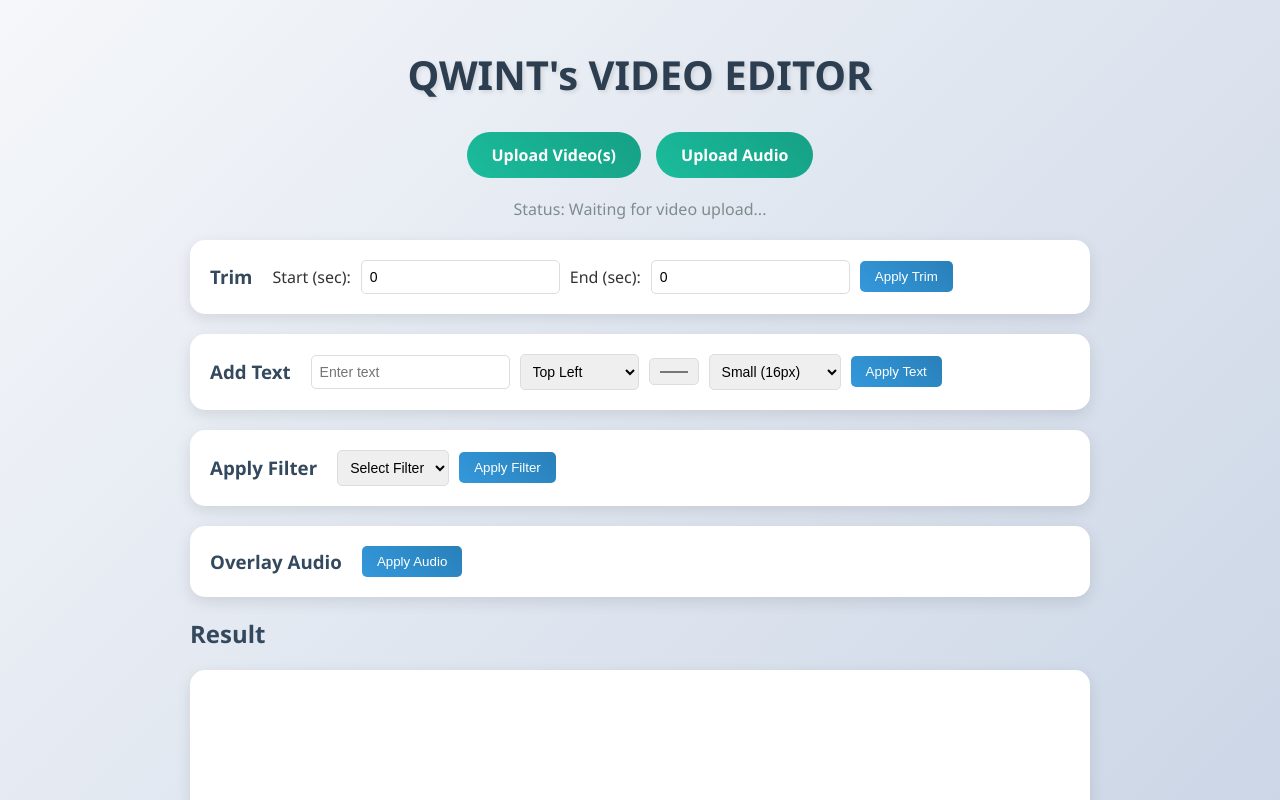
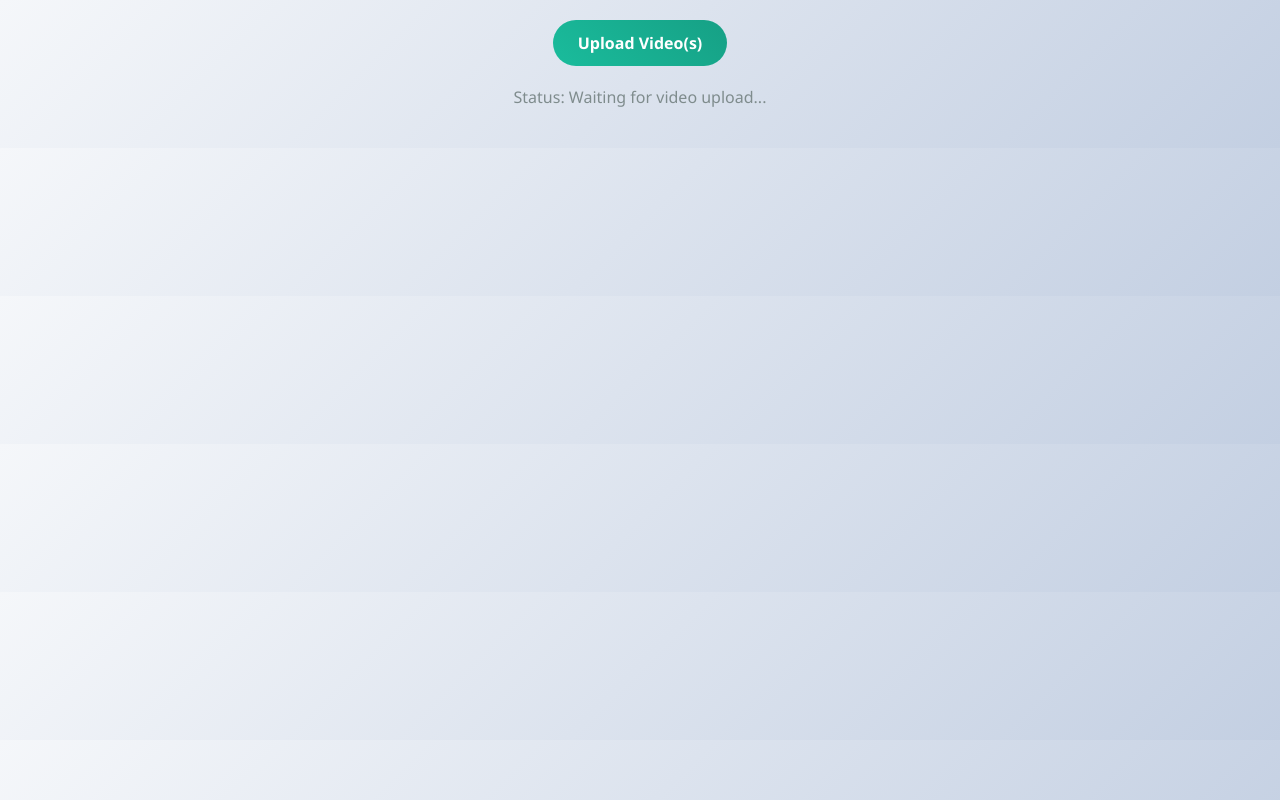
Before and after one commit to qwint2ez/web-video-editor, a website with bundled scripts: page src/ui/index.html in a window 1280 px wide. Shown: the top 800 px of the page. Built offline with nearby package versions, Linux system fonts and the light colour scheme.

Commit message:
better-ui

```diff
--- a/src/core/videoLoader.js
+++ b/src/core/videoLoader.js
@@ -22,6 +22,7 @@ export class VideoLoader extends VideoProcessor {
             this.endInput.max = this.videoElement.duration;
             this.endInput.value = this.videoElement.duration;
             this.startInput.value = '0';
+            this.showEditorInterface(); // Показываем интерфейс после загрузки
         };
         this.videoElement.onerror = () => {
             this.debugElement.textContent = 'Status: Error loading video!';
@@ -35,4 +36,9 @@ export class VideoLoader extends VideoProcessor {
             this.process({ file });
         });
     }
+
+    showEditorInterface() {
+        const elementsToShow = document.querySelectorAll('.hidden');
+        elementsToShow.forEach(el => el.classList.remove('hidden'));
+    }
 }
--- a/src/ui/index.html
+++ b/src/ui/index.html
@@ -7,7 +7,7 @@
   <link rel="stylesheet" href="styles.css">
 </head>
 <body>
-  <header>
+  <header class="hidden">
     <h1>QWINT's VIDEO EDITOR</h1>
   </header>
 
@@ -15,12 +15,12 @@
     <label for="videoInput" class="upload-btn">Upload Video(s)</label>
     <input type="file" id="videoInput" accept="video/*" multiple style="display: none;">
     <input type="file" id="audioInput" accept="audio/*" style="display: none;">
-    <label for="audioInput" class="upload-btn">Upload Audio</label>
+    <label for="audioInput" class="upload-btn hidden">Upload Audio</label>
   </div>
 
   <p id="debug">Status: Waiting for video upload...</p>
 
-  <div class="controls">
+  <div class="controls hidden">
     <h3>Trim</h3>
     <label for="start">Start (sec):</label>
     <input type="number" id="start" min="0" step="0.1" value="0">
@@ -29,7 +29,7 @@
     <button id="applyTrimBtn">Apply Trim</button>
   </div>
 
-  <div class="controls">
+  <div class="controls hidden">
     <h3>Add Text</h3>
     <input type="text" id="textInput" placeholder="Enter text">
     <select id="textPosition">
@@ -47,7 +47,7 @@
     <button id="applyTextBtn">Apply Text</button>
   </div>
 
-  <div class="controls">
+  <div class="controls hidden">
     <h3>Apply Filter</h3>
     <select id="filterSelect">
       <option value="">Select Filter</option>
@@ -58,13 +58,13 @@
     <button id="applyFilterBtn">Apply Filter</button>
   </div>
 
-  <div class="controls">
+  <div class="controls hidden">
     <h3>Overlay Audio</h3>
     <button id="applyAudioBtn">Apply Audio</button>
   </div>
 
-  <h2>Result</h2>
-  <div class="video-container">
+  <h2 class="hidden">Result</h2>
+  <div class="video-container hidden">
     <video id="processedVideo"></video>
     <div id="textOverlay"></div>
     <div class="custom-player">
--- a/src/ui/styles.css
+++ b/src/ui/styles.css
@@ -131,3 +131,8 @@ button:hover {
 #volumeSlider {
   width: 100px;
 }
+
+/* Добавленный стиль для скрытия элементов */
+.hidden {
+  display: none;
+}
```
Also changed, not shown: 1 other file.
